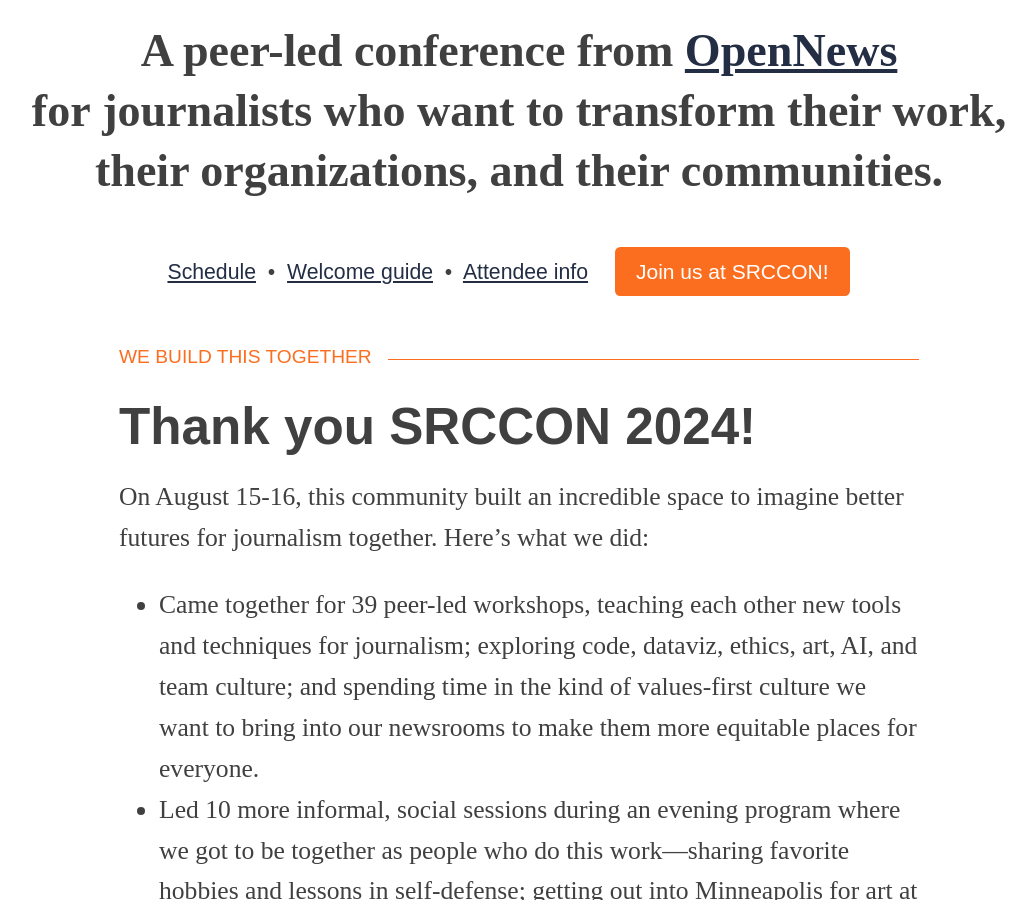
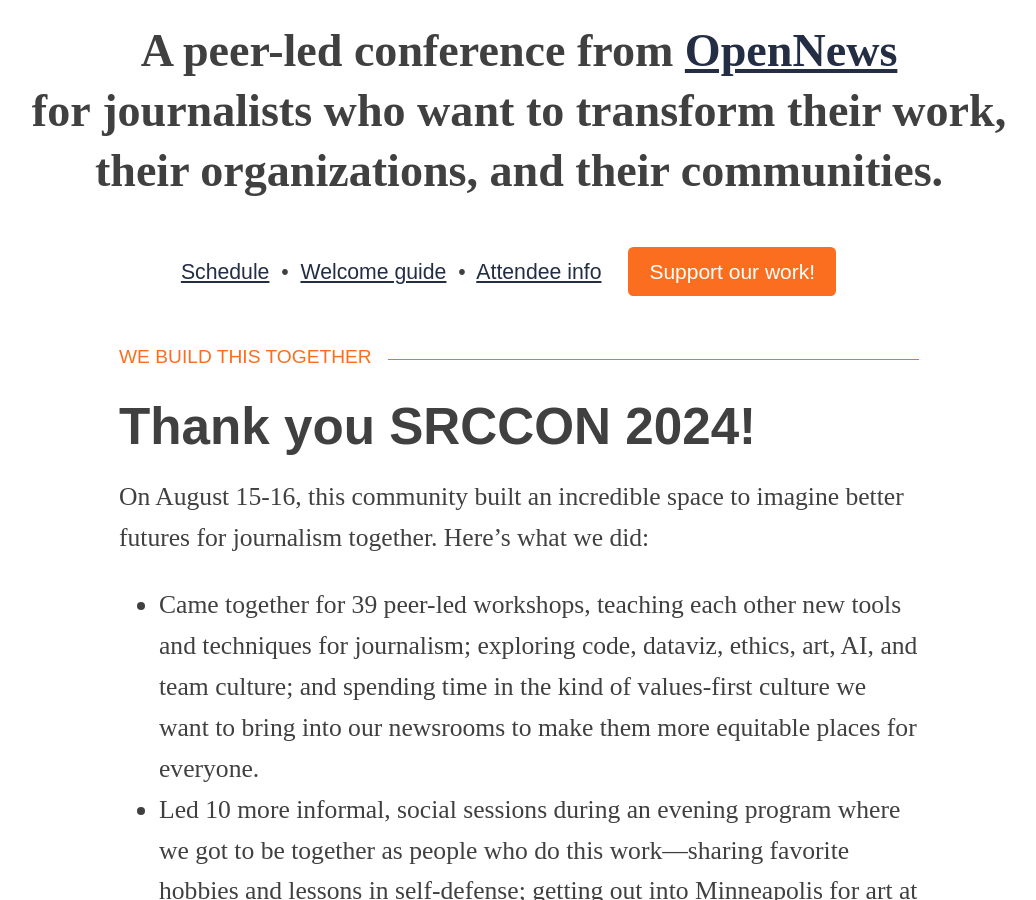
Before and after one commit to OpenNews/srccon-2024, a Jekyll site: the page built from homepage.md, in a window 1280 px wide and 900 px high, scrolled down 496 px. Shown: the whole window, without its empty margins (121-1157 px from the left). Built offline with Jekyll 4.4.1, drawn with Linux system fonts in a browser that asks for light colours; some web fonts are replaced; our own code applies the rules of GitHub Pages for plain Markdown files.

Commit message:
turn over homepage for SRCCON close

```diff
--- a/_config.yml
+++ b/_config.yml
@@ -32,9 +32,9 @@
       # layout: set this value to layout_with_header_image for pages with images at top
       layout: simple_layout
       # cta_button_text: give this a value to enable the orange "call to action" button
-      cta_button_text: Join us at SRCCON!
+      cta_button_text: Support our work!
       # cta_button_link: set this value to a URL for the orange button (ticket form, etc)
-      cta_button_link: /participation/form/
+      cta_button_link: https://opennews.org/donate/
   - scope:
       path: ""
       type: "transcripts"
```
